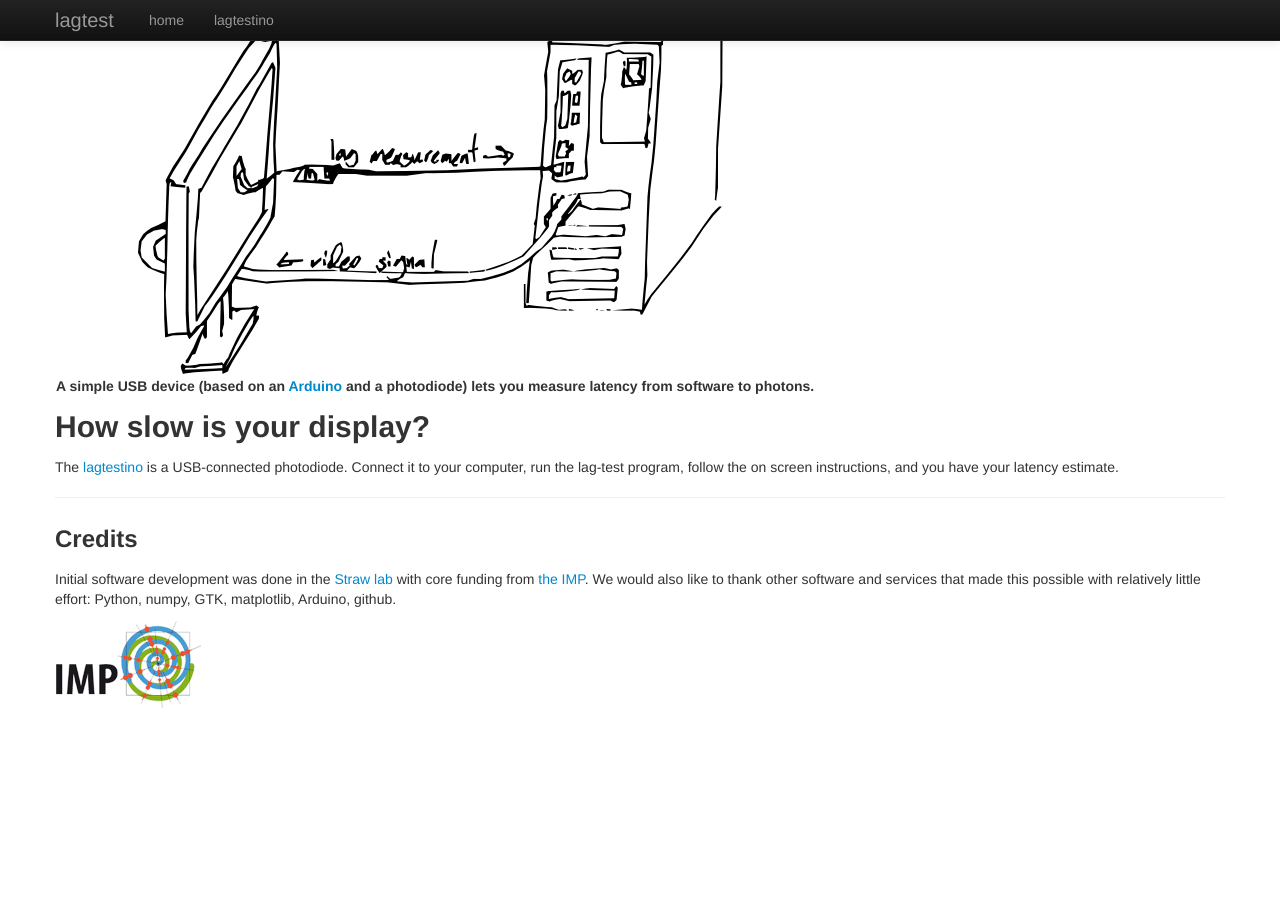
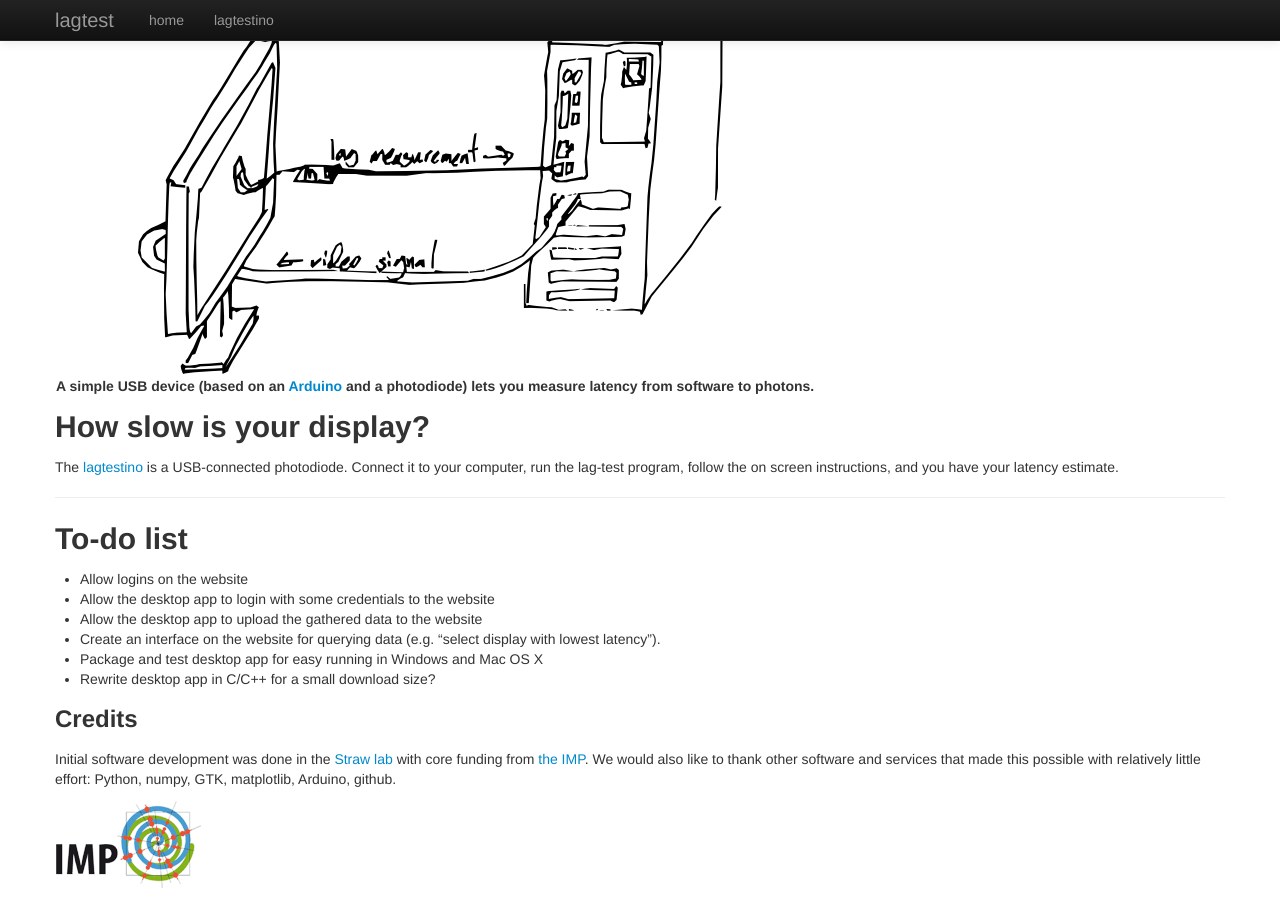
Before and after one commit to strawlab/lagtest-old, a Jekyll site: the page built from website/index.md, in a window 1280 px wide and 900 px high, scrolled down 510 px. Built offline with Jekyll 4.4.1, drawn with Linux system fonts in a browser that asks for light colours; before the commit the page ends 1230 px from its top, so only the background shows below that.

Commit message:
website: add project-wide to-do list

```diff
--- a/website/index.md
+++ b/website/index.md
@@ -44,6 +44,16 @@ and you have your latency estimate.
 
 <hr>
 
+## To-do list
+
+* Allow logins on the website
+* Allow the desktop app to login with some credentials to the website
+* Allow the desktop app to upload the gathered data to the website
+* Create an interface on the website for querying data (e.g. "select
+  display with lowest latency").
+* Package and test desktop app for easy running in Windows and Mac OS X
+* Rewrite desktop app in C/C++ for a small download size?
+
 ### Credits
 
 Initial software development was done in the [Straw
```
